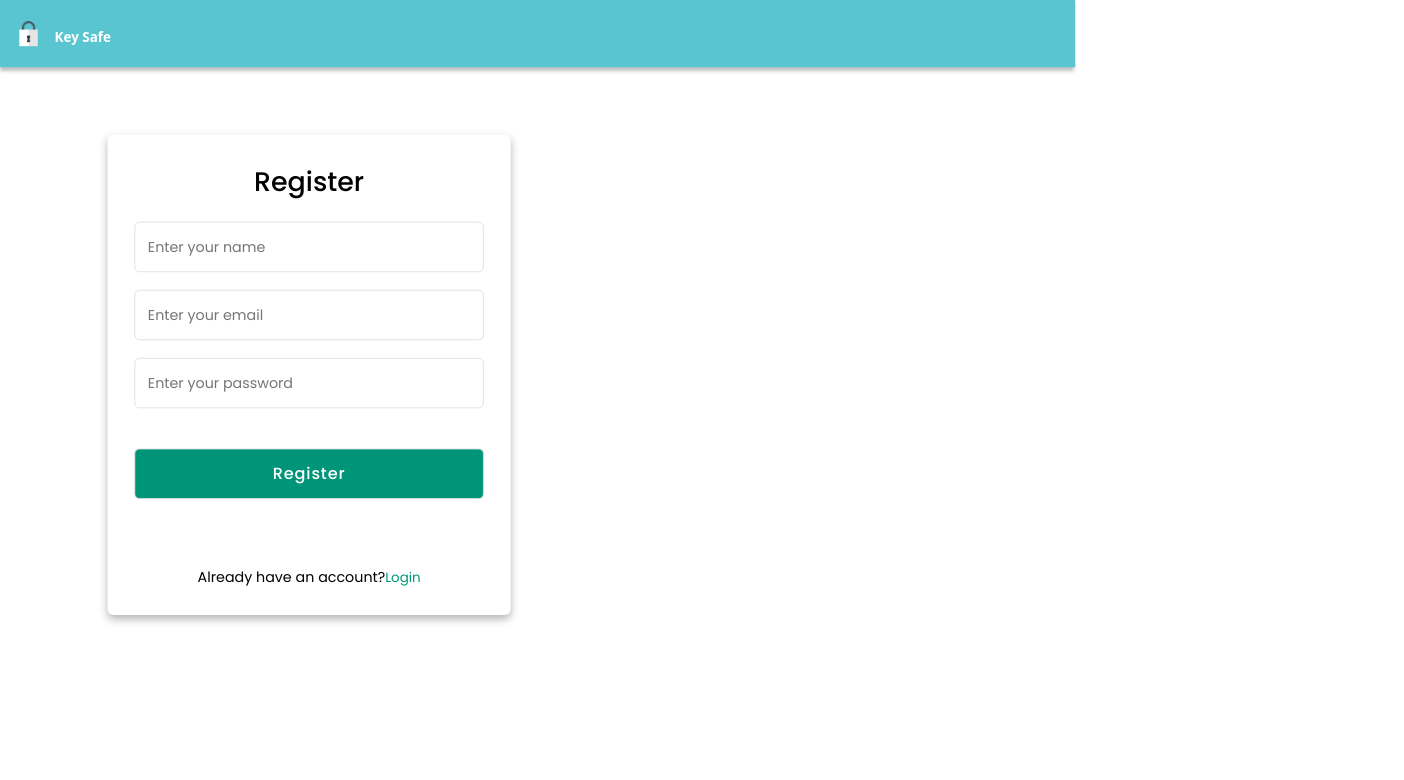
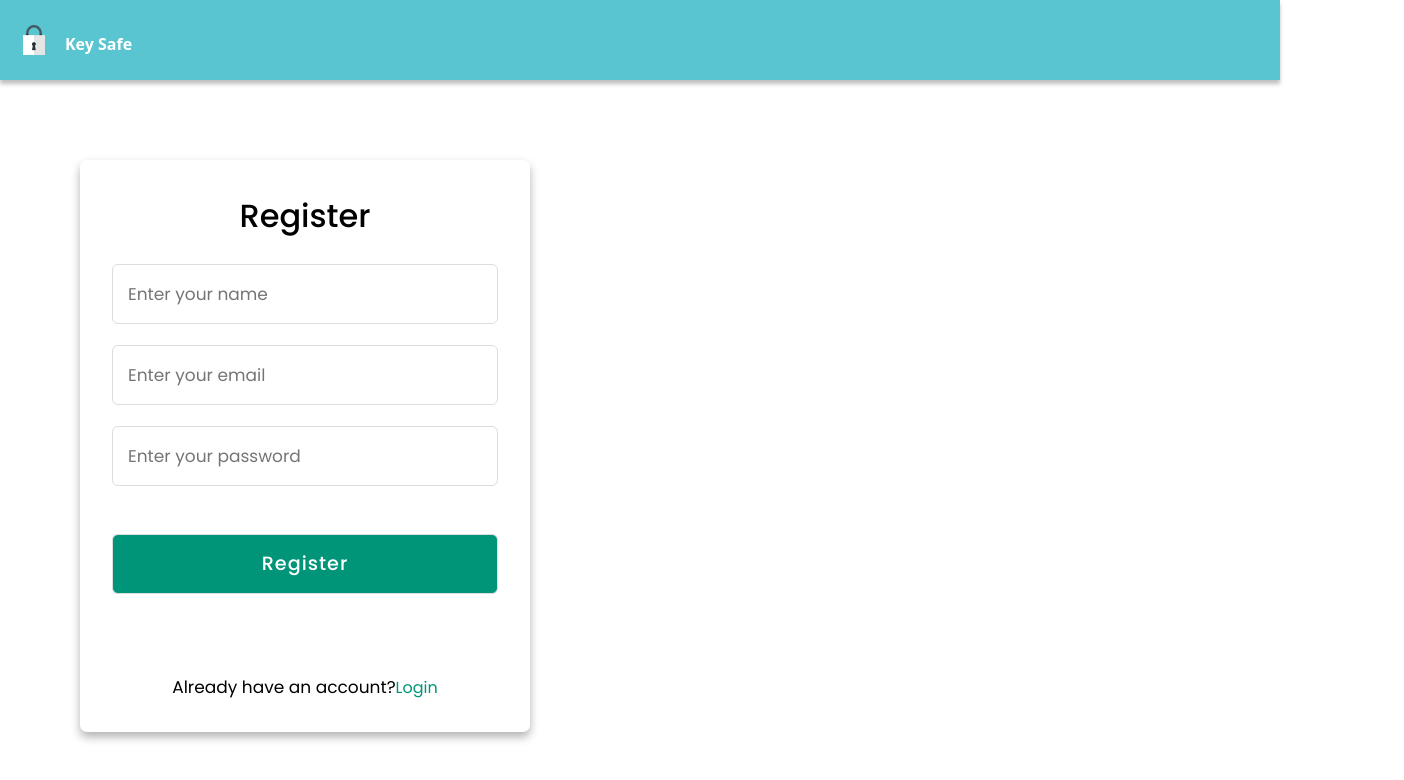
Before and after one commit to abhijeetnishal/PasswordManager, a React (Create React App) app in the folder client/: page /register in a window 1280 px wide. Shown: the top 780 px of the page, 1404 px wide, since content can reach past the window. Built offline with nearby package versions, Linux system fonts and the light colour scheme.

Commit message:
css commit

```diff
--- a/client/public/index.html
+++ b/client/public/index.html
@@ -3,7 +3,7 @@
   <head>
     <meta charset="utf-8" />
     <link rel="icon" href="%PUBLIC_URL%/favicon.ico" />
-    <meta name="viewport" content="width=device-width, initial-scale=1.0">
+    <meta name="viewport" content="width=device-width">
     <meta name="theme-color" content="#000000" />
     <meta
       name="description"
--- a/client/src/components/auth/Login.jsx
+++ b/client/src/components/auth/Login.jsx
@@ -1,6 +1,5 @@
-import React from 'react'
 import { useState} from 'react'
-import { Navigate } from 'react-router-dom'
+import { Link, Navigate } from 'react-router-dom'
 import { Cookies } from "react-cookie"
 import '../../styles/Register.css'
 import LoadingSpinner from '../loadingSpinner/LoadingSpinner'
@@ -119,7 +118,7 @@ const Login = () => {
       </div>
       <div className="signup">
         <span className="signup">Don't have an account?
-         <a href='/register' >Register</a>
+         <Link to='/register' >Register</Link>
         </span>
       </div>
       </div>
--- a/client/src/components/auth/Register.jsx
+++ b/client/src/components/auth/Register.jsx
@@ -1,6 +1,5 @@
-import React from 'react'
 import { useState } from 'react';
-import { Navigate } from 'react-router-dom';
+import { Link, Navigate } from 'react-router-dom';
 import '../../styles/Register.css'
 import LoadingSpinner from '../loadingSpinner/LoadingSpinner'
 
@@ -102,7 +101,7 @@ const Register = () => {
       </div>
       <div className="signup">
         <span className="signup">Already have an account?
-         <a href='/login'>Login</a>
+         <Link to='/login'>Login</Link>
         </span>
       </div>
       </div>
--- a/client/src/components/main/LandingPage.jsx
+++ b/client/src/components/main/LandingPage.jsx
@@ -4,6 +4,7 @@ import getStartedImage from '../../assets/getStartedImage.png'
 import rightArrow from '../../assets/rightArrow.png'
 import subMoreInfoImg1 from '../../assets/subMoreInfoImg1.png'
 import subMoreInfoImg2 from '../../assets/subMoreInfoImg2.png'
+import {Link} from 'react-router-dom'
 
 const LandingPage = () => {
   return (
@@ -18,10 +19,10 @@ const LandingPage = () => {
         <div className='getStartedinfo-2'>
           Only you can see your personal data. All your password within a reach so you don’t have to crack your head to remember them.
         </div>
-        <a href='/register' className='getStartedBtn'>
+        <Link to='/register'  className='getStartedBtn'>
           <div className='getStartedIcon'> Get Started </div>
           <img className='rightArrow' src={rightArrow} alt="" />
-        </a>
+        </Link>
       </div>
         <div className='subMoreInfo-1'>
           <img className='subMoreInfo-1-image' src={subMoreInfoImg1} alt="" />
--- a/client/src/index.css
+++ b/client/src/index.css
@@ -1,6 +1,4 @@
 body {
-  transform: scale(0.84);
-  transform-origin: 0 0;
   margin: 0;
   padding: 0;
   box-sizing: border-box;
--- a/client/src/styles/Register.css
+++ b/client/src/styles/Register.css
@@ -9,8 +9,8 @@
 .container{
   position: absolute;
   top: 10rem;
-  left: 10%;
-  max-width: 480px;
+  left: 5rem;
+  max-width: 450px;
   width: 100%;
   background: #fff;
   border-radius: 7px;
```
Also changed, not shown: client/document/html.md (added, +5 -0 lines), client/src/styles/Login.css (deleted).
